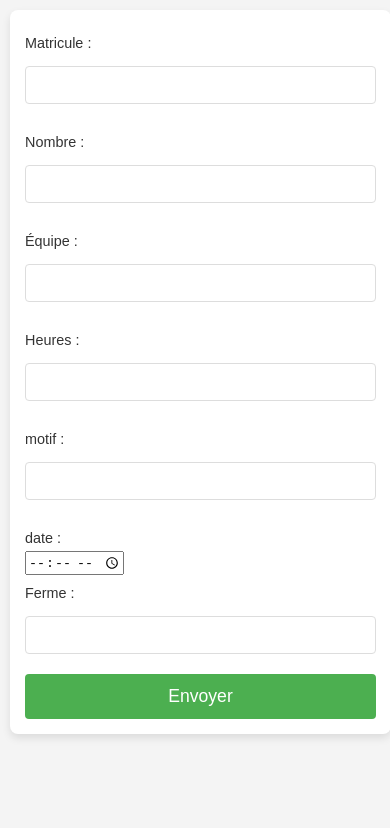
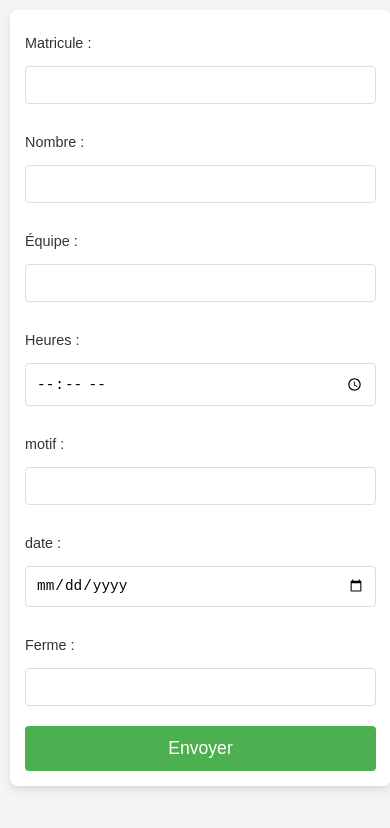
Before and after one commit to aroma-RH/rampointage, a plain HTML site: page index.html in a window 390 px wide. Drawn offline with Linux system fonts and the light colour scheme.

Commit message:
Update index.html

```diff
--- a/index.html
+++ b/index.html
@@ -35,7 +35,7 @@
             font-size: 1rem;
         }
 
-        input[type="text"], input[type="number"], input[type="date"] {
+        input[type="text"], input[type="number"], input[type="date"], input[type="time"] {
             width: 100%;
             padding: 10px;
             margin: 10px 0 20px 0;
@@ -76,7 +76,7 @@
                 font-size: 0.9rem;
             }
 
-            input[type="text"], input[type="number"], input[type="date"] {
+            input[type="text"], input[type="number"], input[type="date"], input[type="time"]{
                 font-size: 0.9rem;
             }
 
@@ -123,11 +123,11 @@
         <label>Équipe :</label>
         <input type="text" id="equipe" required><br>
         <label>Heures :</label>
-        <input type="number" id="hours" required><br>
+        <input type="time" id="hours" required><br>
         <label>motif :</label>
         <input type="text" id="motif" required><br>
         <label>date :</label>
-        <input type="time" id="todaydate1" required><br>
+        <input type="date" id="todaydate1" required><br>
         <label>Ferme :</label>
         <input type="text" id="finca" required><br>
         <button onclick="sendData()">Envoyer</button>
```
